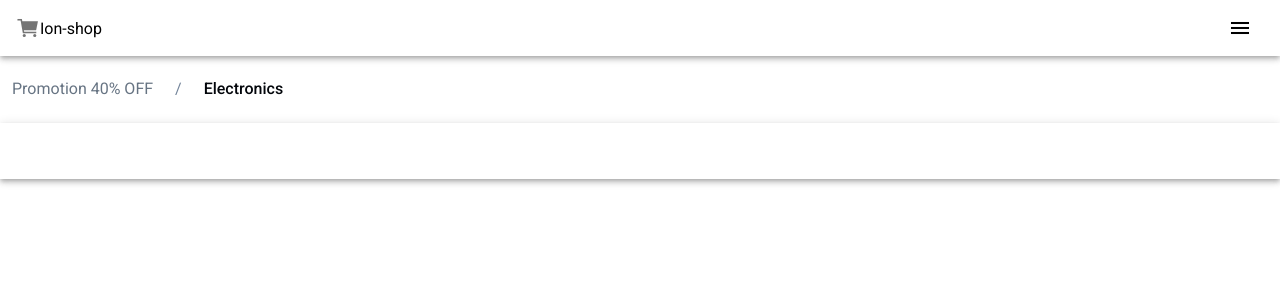
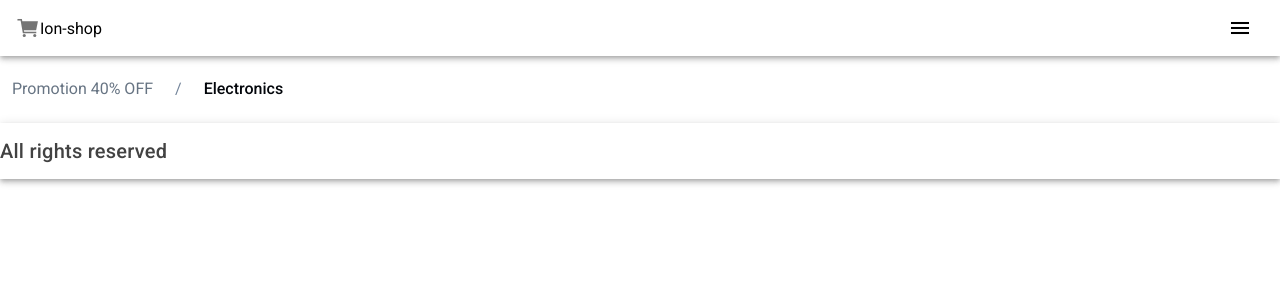
Before and after one commit to igorDevLima/ionic-e-commerce, a React (Vite) app in the folder app/: page /home in a window 1280 px wide. Shown: the top 300 px of the page. Built offline with nearby package versions, Linux system fonts and the light colour scheme; no server answers.

Commit message:
refactor: add copyright text

```diff
--- a/app/src/components/Footer/index.tsx
+++ b/app/src/components/Footer/index.tsx
@@ -1,73 +1,13 @@
-import { IonFooter, IonToolbar } from "@ionic/react";
+import { IonFooter, IonTitle, IonToolbar } from "@ionic/react";
 import "./index.css";
 
 interface FooterProps {}
 
 const Footer: React.FC<FooterProps> = () => {
   return (
-    // <footer>
-    //   <div className="container">
-    //     <div className="row p-5">
-    //       <div className="col-6">
-    //         <div className="row">
-    //           <div className="col-4">
-    //             <h4>Info</h4>
-    //             <h5 className="mt-5">Contact</h5>
-    //             <h5>Catalog</h5>
-    //           </div>
-    //           <div className="col-4">
-    //             <h4>Partner</h4>
-    //             <h5 className="mt-5">Trade Program</h5>
-    //             <h5>Whosale</h5>
-    //           </div>
-    //           <div className="col-4">
-    //             <h4>Orders</h4>
-    //             <h5 className="mt-5">Shipping</h5>
-    //             <h5>FAQ</h5>
-    //           </div>
-    //         </div>
-    //       </div>
-    //       <div className="col-6">
-    //         <div className="row">
-    //           <div className="col-12">
-    //             <h4>Stay In Touch</h4>
-    //             <div className="area__subscribe">
-    //               <input type="email" placeholder="Email Address" />
-    //               <button>Subscribe</button>
-    //             </div>
-    //           </div>
-    //         </div>
-    //       </div>
-    //     </div>
-    //   </div>
-    //   <div className="footer__detail">
-    //     <div className="container">
-    //       <div className="row align-items-center px-5">
-    //         <div className="col-4">
-    //           <h4>© 2019. Pasar Jaya</h4>
-    //         </div>
-    //         <div className="col-4">
-    //           <div className="icon__footer">
-    //             <img src="/images/e-commerce/twiiter footer.svg" alt="" />
-    //           </div>
-    //           <div className="icon__footer">
-    //             <img src="/images/e-commerce/instagram icon.svg" alt="" />
-    //           </div>
-    //           <div className="icon__footer">
-    //             <img src="/images/e-commerce/facebook footer.svg" alt="" />
-    //           </div>
-    //         </div>
-    //         <div className="col-4">
-    //           <h4>Privacy Policy</h4>
-    //           <h4>Terms of Use</h4>
-    //         </div>
-    //       </div>
-    //     </div>
-    //   </div>
-    // </footer>
-    <IonFooter>
+    <IonFooter translucent={true}>
       <IonToolbar>
-
+        <IonTitle>All rights reserved</IonTitle>
       </IonToolbar>
     </IonFooter>
   );
```
